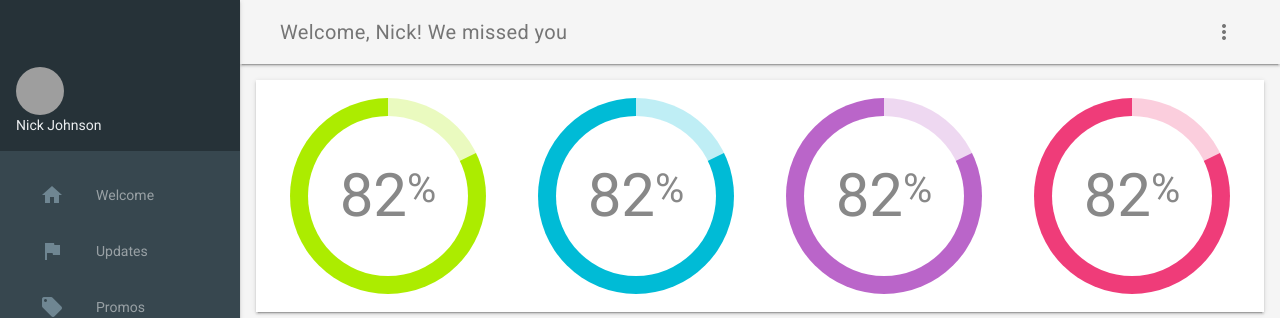
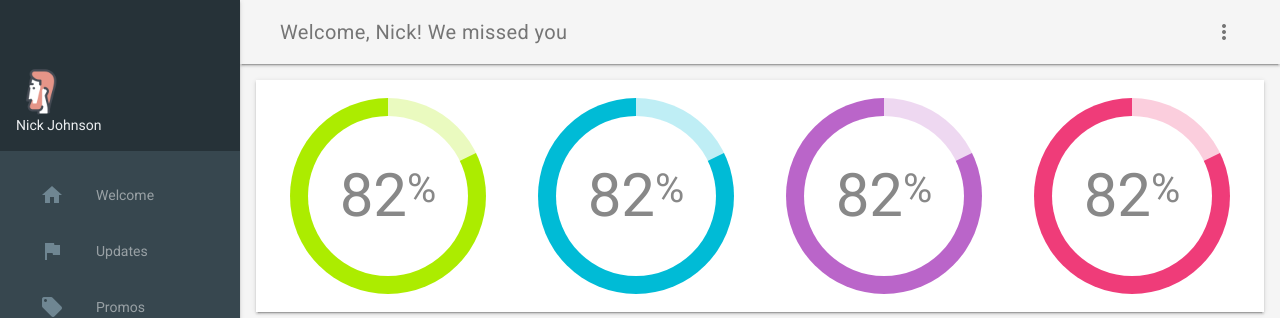
Before and after one commit to GreenMoon4/smart-retail, a Django app: template retail/templates/retail/index.html in a window 1280 px wide. Shown: the top 318 px of the page. Run offline with Django 3.2, Linux system fonts and the light colour scheme; the template is opened without the code that fills it, so the values that code supplies are empty; grey boxes are pictures that could not be loaded.

Commit message:
serve the html and images for frontend.

```diff
--- a/retail/templates/retail/index.html
+++ b/retail/templates/retail/index.html
@@ -25,24 +25,25 @@
 
     <!-- Add to homescreen for Chrome on Android -->
     <meta name="mobile-web-app-capable" content="yes">
-    <link rel="icon" sizes="192x192" href="../../../static/retail/images/android-desktop.png">
+    <link rel="icon" sizes="192x192" href="../../static/retail/images/android-desktop.png">
 
     <!-- Add to homescreen for Safari on iOS -->
     <meta name="apple-mobile-web-app-capable" content="yes">
     <meta name="apple-mobile-web-app-status-bar-style" content="black">
     <meta name="apple-mobile-web-app-title" content="Material Design Lite">
-    <link rel="apple-touch-icon-precomposed" href="../../../static/retail/images/ios-desktop.png">
+    <link rel="apple-touch-icon-precomposed" href="../../static/retail/images/ios-desktop.png">
 
     <!-- Tile icon for Win8 (144x144 + tile color) -->
     <meta name="msapplication-TileImage" content="images/touch/ms-touch-icon-144x144-precomposed.png">
     <meta name="msapplication-TileColor" content="#3372DF">
 
-    <link rel="shortcut icon" href="../../../static/retail/images/favicon.png">
+    <link rel="shortcut icon" href="../../static/retail/images/favicon.png">
 
     <!-- SEO: If your mobile URL is different from the desktop URL, add a canonical link to the desktop page https://developers.google.com/webmasters/smartphone-sites/feature-phones -->
     <!--
     <link rel="canonical" href="http://www.example.com/">
     -->
+
 
     <link rel="stylesheet" href="https://fonts.googleapis.com/css?family=Roboto:regular,bold,italic,thin,light,bolditalic,black,medium&amp;lang=en">
     <link rel="stylesheet" href="https://fonts.googleapis.com/icon?family=Material+Icons">
@@ -83,7 +84,7 @@
 
       <div class="demo-drawer mdl-layout__drawer mdl-color--blue-grey-900 mdl-color-text--blue-grey-50">
         <header class="demo-drawer-header">
-          <img src="../../../static/retail/images/user2.png" class="demo-avatar">
+          <img src="../../static/retail/images/user2.png" class="demo-avatar">
           <div class="demo-avatar-dropdown">
             <span>Nick Johnson</span>
             <div class="mdl-layout-spacer"></div>
```
Also changed, not shown: retail/static/retail/images/android-desktop.png (added), retail/static/retail/images/dogN.png (added), retail/static/retail/images/favicon.png (added), retail/static/retail/images/ios-desktop.png (added), retail/static/retail/images/user.jpg (added), retail/static/retail/images/user2.png (added).
